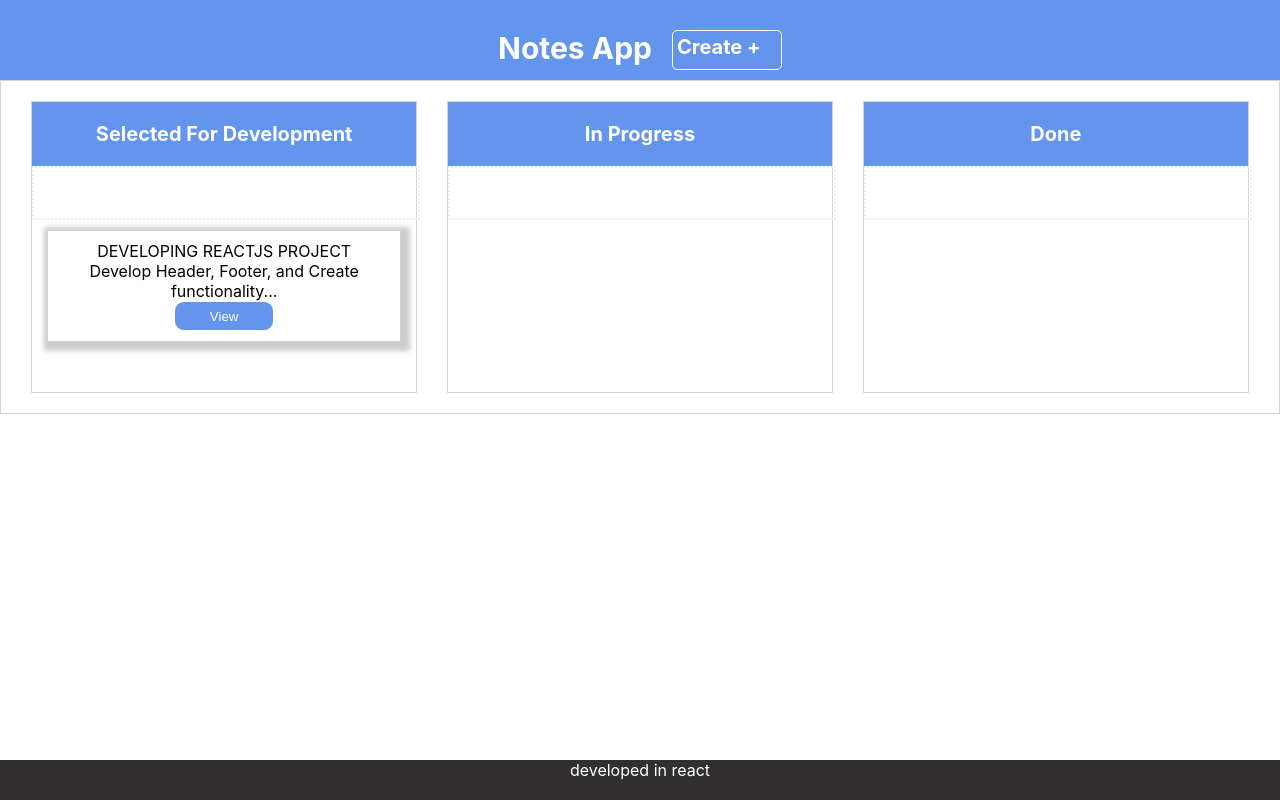
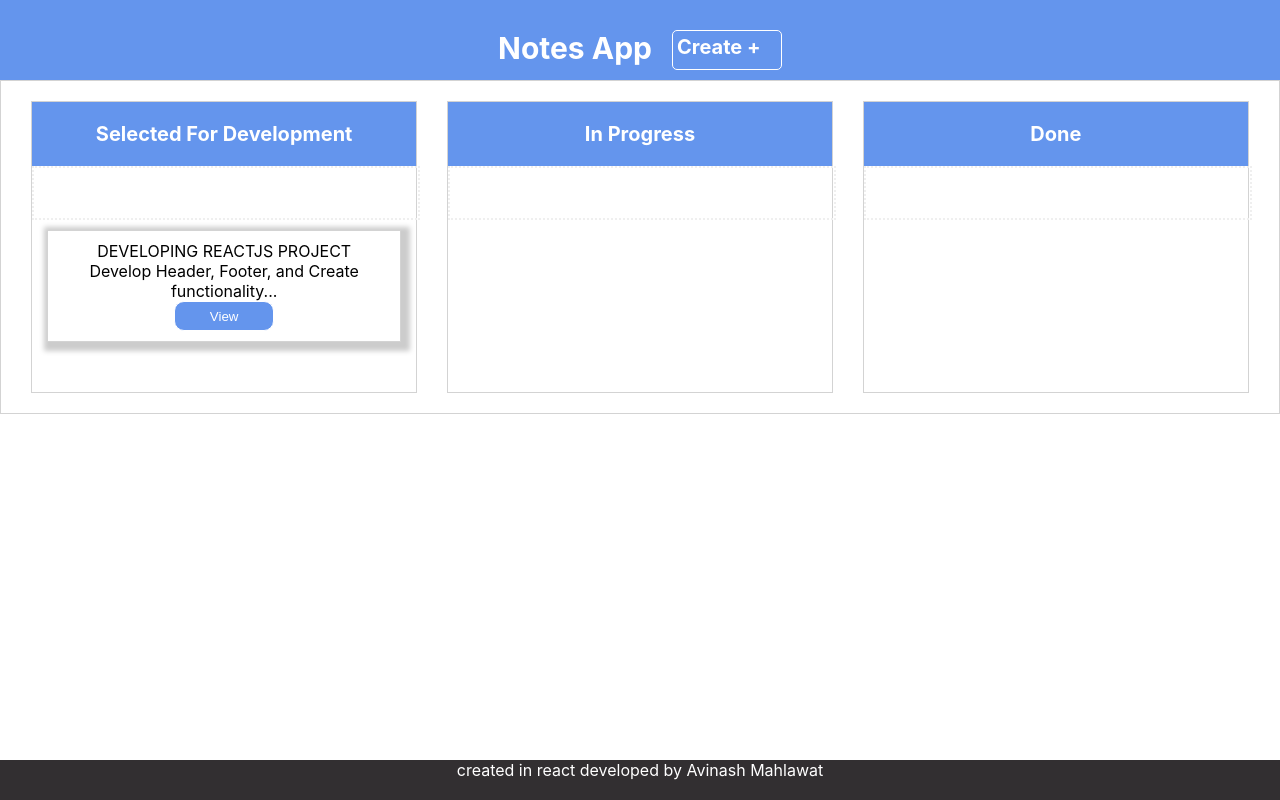
Before and after one commit to smartengineergeek/notes-app, a React (Create React App) app: page / in a window 1280 px wide. Built offline with nearby package versions, Linux system fonts and the light colour scheme.

Commit message:
added message in Header

```diff
--- a/src/Layouts/Header/Header.js
+++ b/src/Layouts/Header/Header.js
@@ -13,6 +13,6 @@
 
 export const Footer = () => (
     <div className="footer">
-        developed in react
+        created in react developed by Avinash Mahlawat
     </div>
 );
```
